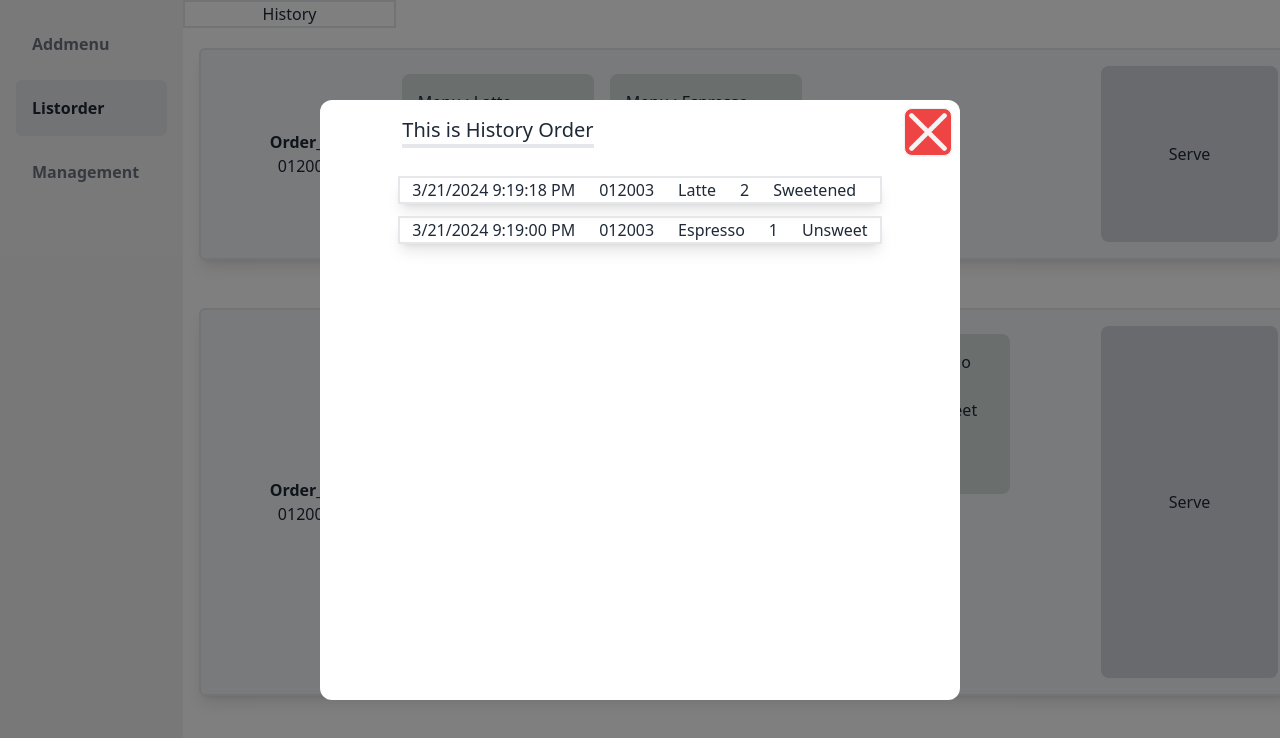
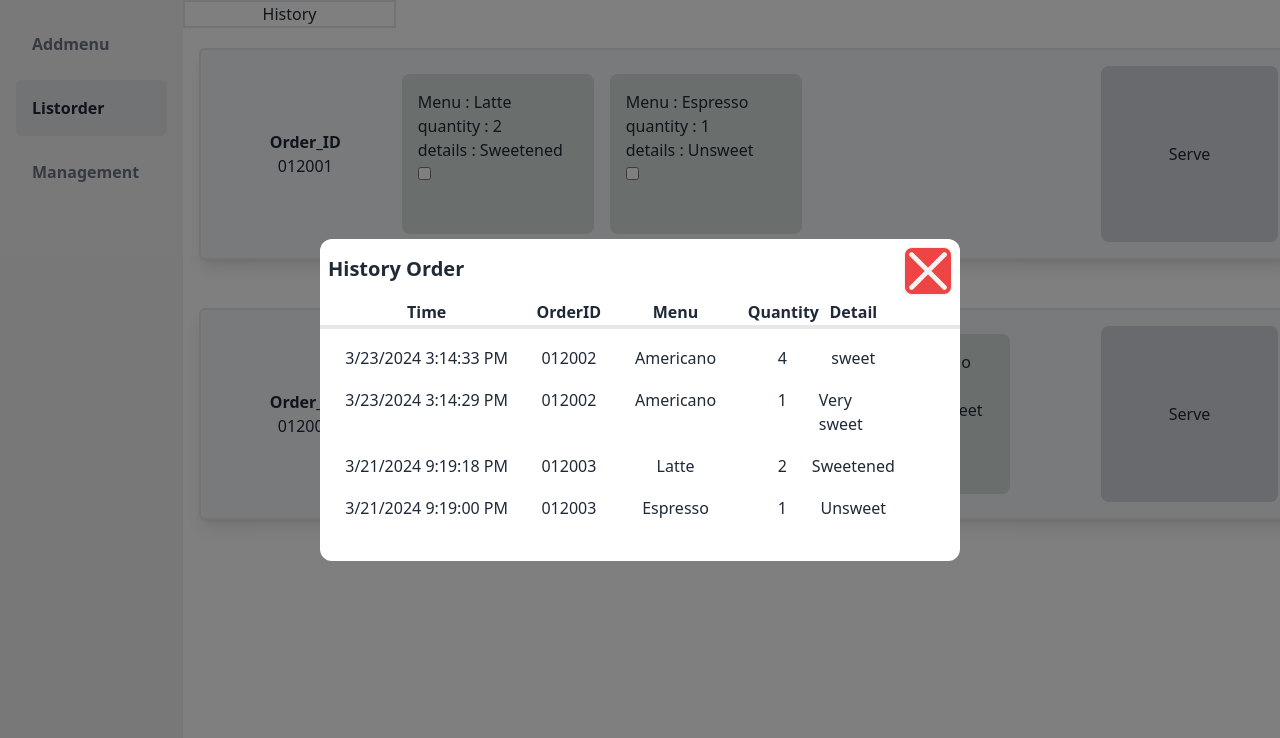
Before and after one commit to cnc2003/PROJECT2-SEC-1-PenNgiMark, a Vue app: page /list-order in a window 1280 px wide. Both pictures are taken after a click on the button "History". Shown: the top 738 px of the page. Built offline with nearby package versions, Linux system fonts and the light colour scheme; data requests are answered from the project's data file.

Commit message:
Fix: modalHistory

```diff
--- a/public/data/db.json
+++ b/public/data/db.json
@@ -1,6 +1,5 @@
 {
   "Menus": {
-
     "Coffee": [
       {
         "menu_name": "Espresso",
@@ -39,8 +38,6 @@
         "description": "Cold coffee served over ice cubes."
       }
     ],
-
-
     "Tea": [
       {
         "menu_name": "Chai Latte",
@@ -79,8 +76,6 @@
         "description": "Iced tea flavored with lemon, often served with sugar or sweetener."
       }
     ],
-
-
     "Soda": [
       {
         "menu_name": "Cola",
@@ -107,8 +102,6 @@
         "description": "A sweet carbonated soft drink traditionally made using the root bark of the sassafras tree as the primary flavoring."
       }
     ],
-
-
     "Juice": [
       {
         "menu_name": "Fruit Punch",
@@ -123,8 +116,6 @@
         "description": "A beverage made from squeezed or pressed oranges."
       }
     ],
-
-
     "Other": [
       {
         "menu_name": "Hot Chocolate",
@@ -145,7 +136,6 @@
         "description": "Clear, colorless, odorless, and tasteless liquid that is essential for most living organisms."
       }
     ]
-
   },
   "OrderLists": [
     {
@@ -183,18 +173,6 @@
         },
         {
           "menu_name": "Americano",
-          "quantity": 1,
-          "price": 90,
-          "details": "Very sweet"
-        },
-        {
-          "menu_name": "Americano",
-          "quantity": 4,
-          "price": 360,
-          "details": "sweet"
-        },
-        {
-          "menu_name": "Americano",
           "quantity": 3,
           "price": 270,
           "details": "Extra sweet"
@@ -223,6 +201,26 @@
       "selected": true,
       "Time": "3/21/2024 9:19:18 PM",
       "order_id": "012003"
+    },
+    {
+      "id": "e8e4",
+      "menu_name": "Americano",
+      "quantity": 1,
+      "price": 90,
+      "details": "Very sweet",
+      "selected": true,
+      "Time": "3/23/2024 3:14:29 PM",
+      "order_id": "012002"
+    },
+    {
+      "id": "e84e",
+      "menu_name": "Americano",
+      "quantity": 4,
+      "price": 360,
+      "details": "sweet",
+      "selected": true,
+      "Time": "3/23/2024 3:14:33 PM",
+      "order_id": "012002"
     }
   ],
   "Management": [
--- a/src/components/ModalHistory.vue
+++ b/src/components/ModalHistory.vue
@@ -1,9 +1,9 @@
 <script setup>
-import { defineProps, defineEmits, ref,watch } from "vue"
-import {getList} from '../lib/fetch.js'
+import { defineProps, defineEmits, ref, watch } from "vue"
+import { getList } from "../lib/fetch.js"
 
 // define variable
-let HistoryOrder =ref([])
+let HistoryOrder = ref([])
 const emits = defineEmits(["close"])
 const props = defineProps({
     data: Boolean,
@@ -11,20 +11,19 @@ const props = defineProps({
 let datas = ref(props.data)
 console.log(datas.value)
 
-
 async function fetchData() {
     HistoryOrder.value = await getList("HistoryOrder")
     HistoryOrder.value = HistoryOrder.value.slice().reverse()
 }
 fetchData()
 
-
-watch(() => props.data, () => {
+watch(
+    () => props.data,
+    () => {
         fetchData()
         // console.log("HistoryOrder :" ,HistoryOrder.value);
-})
-
-
+    }
+)
 </script>
 
 <template>
@@ -38,37 +37,54 @@ watch(() => props.data, () => {
 
         <!-- modal content -->
         <div
-            class="fixed w-2/4 h-3/4 bg-white rounded-xl flex flex-col items-center"
+            class="fixed w-2/4 h-auto bg-white rounded-xl flex flex-col items-center"
         >
             <div>
                 <div class="flex">
-                    <div class="text-xl border-b-4 m-4">
-                        This is History Order
+                    <div class="flex justify-start text-xl font-bold mt-4 mb-4 ml-2">
+                        History Order
                     </div>
                     <!-- close button -->
                     <img
-                    class=" h-6 p-1 btn rounded-lg absolute top-2 right-2 hover:cursor-pointer bg-red-500"
+                        class="h-6 p-1 btn rounded-lg absolute top-2 right-2 hover:cursor-pointer bg-red-500"
                         @click="emits('close')"
                         src="/src/assets/icon/cross.png"
                     />
                 </div>
+                <table class=" w-full mb-10">
+                    <tr class="grid grid-cols-9 border-b-4">
+                        <th class="col-span-3">Time</th>
+                        <th>OrderID</th>
+                        <th class="col-span-2">Menu</th>
+                        <th>Quantity</th>
+                        <th>Detail</th>
+                    </tr>
                     <div
                         v-if="HistoryOrder.length > 0"
                         v-for="(order, index) in HistoryOrder"
                         :key="index"
-                    class="flex border-2 shadow-lg m-3 w-auto"
+                        class="mt-4"
                     >
-                    <p class="pl-3 pr-3">{{ order.Time }}</p>
+                        <tr class="grid grid-cols-9 ">
+                            <td class="col-span-3 flex justify-center">{{ order.Time }}</td>
+                            <td class="flex justify-center">{{ order.order_id }}</td>
+                            <td class="col-span-2 flex justify-center">{{ order.menu_name }}</td>
+                            <td class="flex justify-center">{{ order.quantity }}</td>
+                            <td class="flex justify-center">{{ order.details }}</td>
+                        </tr>
+
+                        <!-- <p class="pl-3 pr-3">{{ order.Time }}</p>
                     <p class="pl-3 pr-3">{{ order.order_id }}</p>
                     <p class="pl-3 pr-3">{{ order.menu_name }}</p>
                     <p class="pl-3 pr-3">{{ order.quantity }}</p>
-                    <p class="pl-3 pr-3">{{ order.details }}</p>
+                    <p class="pl-3 pr-3">{{ order.details }}</p> -->
                     </div>
                     <div v-else>
                         <p class="flex justify-center text-base mt-48">
                             Don't Have order ??
                         </p>
                     </div>
+                </table>
             </div>
         </div>
     </div>
--- a/src/components/page/Listorder.vue
+++ b/src/components/page/Listorder.vue
@@ -107,7 +107,7 @@ function opernModalConfirm(order) {
         >
             <div class="w-lvw h-lvh bg-black bg-opacity-50"></div>
             <div
-                class="fixed w-1/4 h-2/6 bg-white rounded-xl flex flex-col items-center indicator"
+                class="fixed w-1/4 h-1/4 bg-white rounded-xl flex flex-col items-center indicator"
             >
                 <div class="flex flex-col">
                     <div class="text-xl border-b-4 mt-4 mb-3 flex justify-center">Confirm Menu</div>
```
Lines whose indentation alone changed are shown as unchanged.
